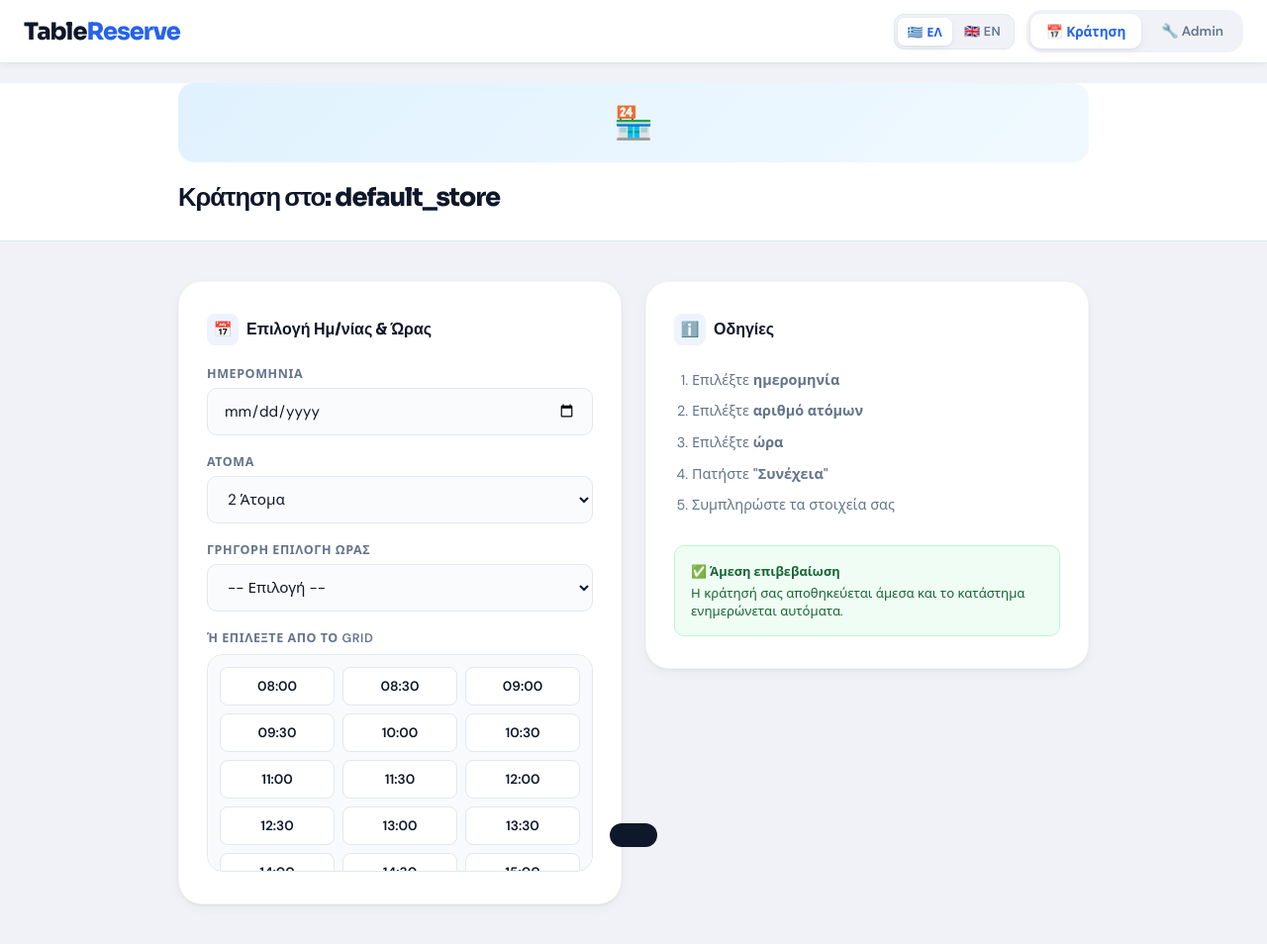
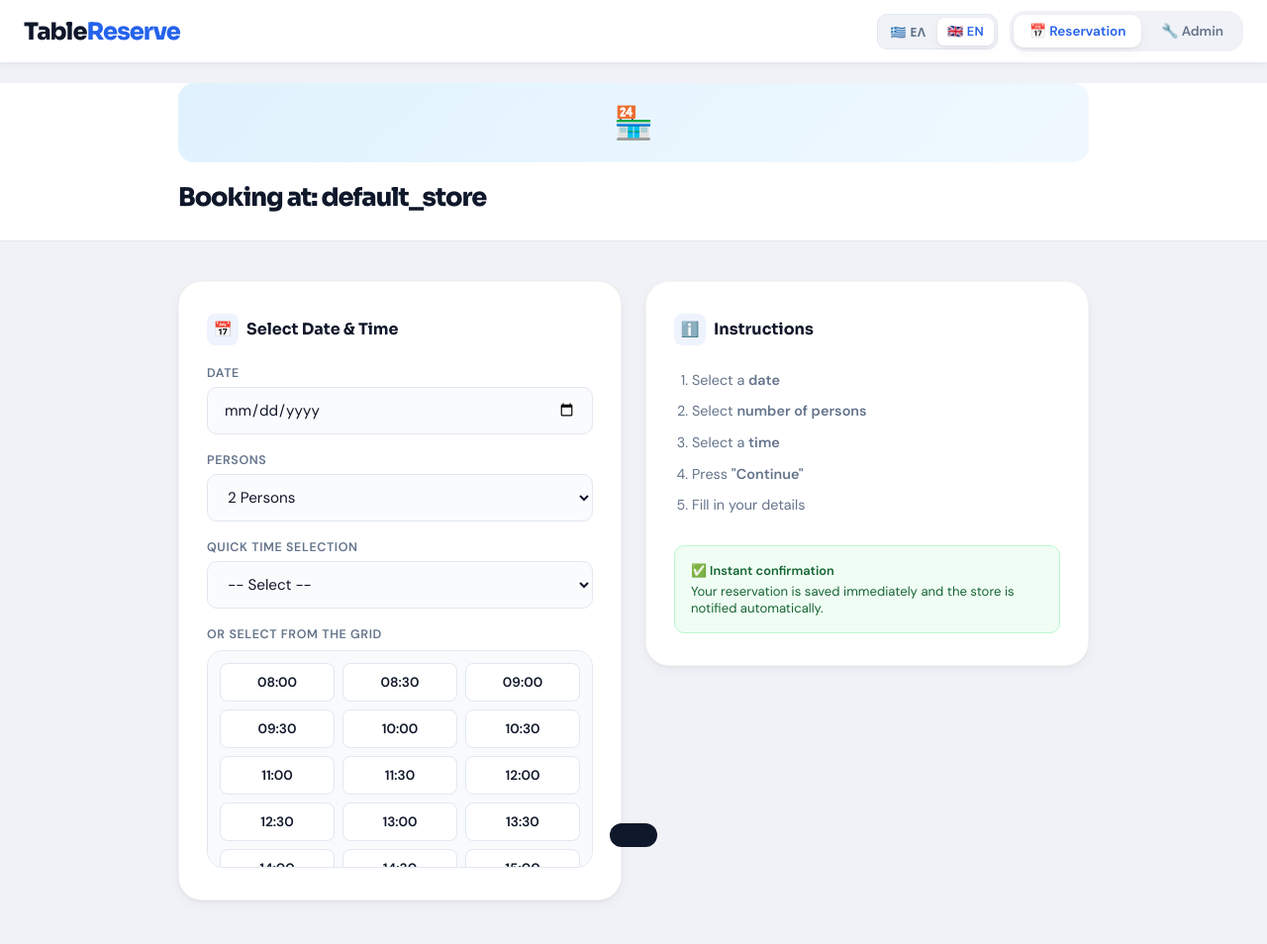
Before and after one commit to ARISALAB/restaurant, a plain HTML site: page index.html in a window 1280 px wide. Shown: the whole page at 99% size. Drawn offline with Linux system fonts and the light colour scheme; no server answers.

Commit message:
Update index.html

```diff
--- a/index.html
+++ b/index.html
@@ -1055,8 +1055,8 @@
         <div class="nav-right">
             <!-- Language Switcher -->
             <div class="lang-switcher">
-                <button class="lang-btn active" id="lang-el" onclick="setLang('el')">🇬🇷 ΕΛ</button>
-                <button class="lang-btn" id="lang-en" onclick="setLang('en')">🇬🇧 EN</button>
+                <button class="lang-btn" id="lang-el" onclick="setLang('el')">🇬🇷 ΕΛ</button>
+                <button class="lang-btn active" id="lang-en" onclick="setLang('en')">🇬🇧 EN</button>
             </div>
             <div class="nav-tabs">
                 <button class="nav-tab active" id="tab-client" onclick="switchPage('client')" data-i18n-key="tab_reservation">📅 Κράτηση</button>
@@ -1696,7 +1696,7 @@
             }
         };
 
-        let currentLang = 'el';
+        let currentLang = 'en';
 
         function t(key) {
             return translations[currentLang][key] || translations['el'][key] || key;
```
